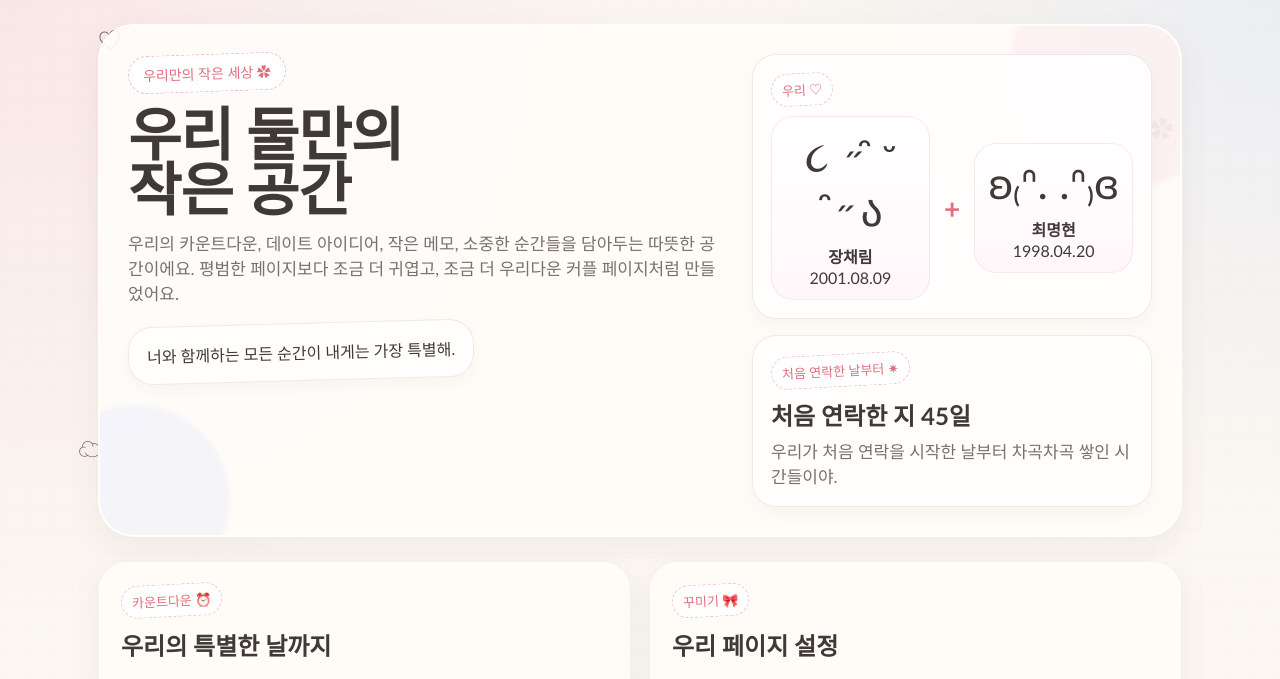
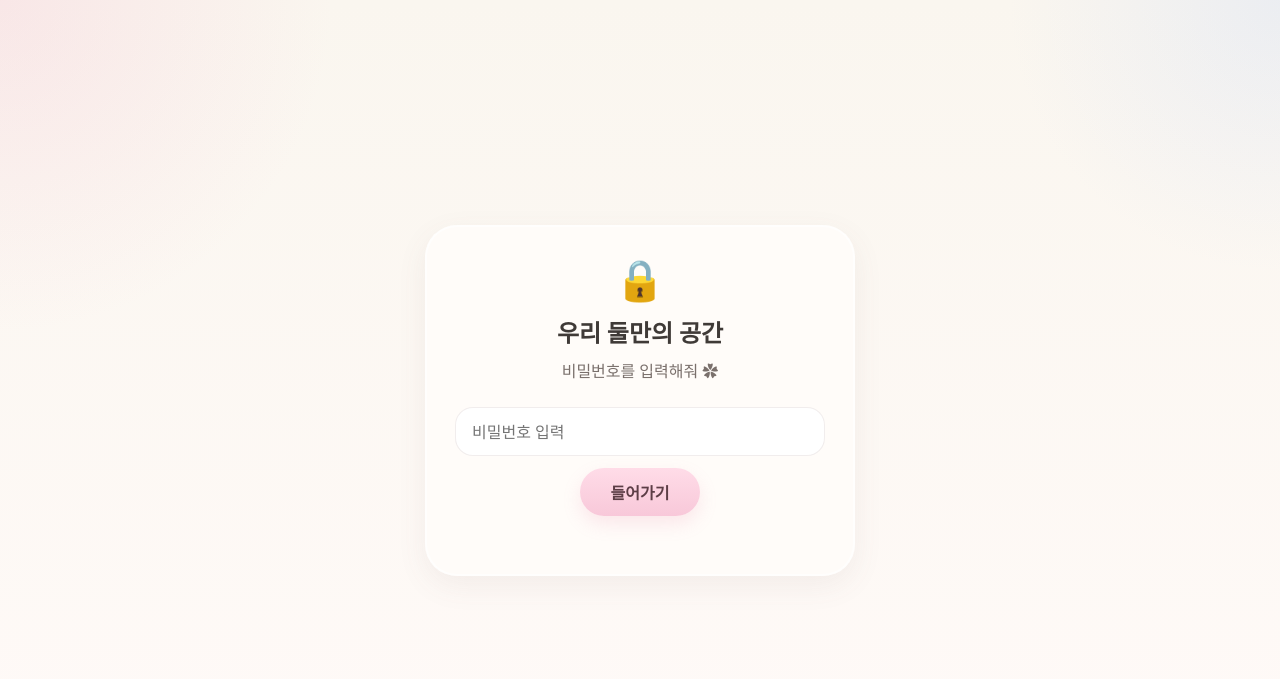
Before and after one commit to okbettyy/our-space, a plain HTML site: page index.html in a window 1280 px wide. Shown: the top 679 px of the page. Drawn offline with nearby package versions, Linux system fonts and the light colour scheme; no server answers.

Commit message:
updated webpage

```diff
--- a/index.html
+++ b/index.html
@@ -5,6 +5,62 @@
   <meta name="viewport" content="width=device-width, initial-scale=1.0" />
   <title>우리 둘만의 공간</title>
   <style>
+    .lock-screen {
+  position: fixed;
+  inset: 0;
+  z-index: 9999;
+  display: flex;
+  align-items: center;
+  justify-content: center;
+  padding: 20px;
+  background:
+    radial-gradient(circle at top left, rgba(244,191,210,0.28), transparent 22%),
+    radial-gradient(circle at top right, rgba(184,207,250,0.22), transparent 18%),
+    linear-gradient(180deg, #faf6ef 0%, #fffaf8 100%);
+}
+
+.lock-card {
+  width: 100%;
+  max-width: 430px;
+  background: rgba(255, 252, 249, 0.96);
+  border: 2px solid rgba(255,255,255,0.7);
+  box-shadow: 0 10px 30px rgba(118, 88, 88, 0.08);
+  border-radius: 32px;
+  padding: 28px;
+  text-align: center;
+}
+
+.lock-card h2 {
+  margin-bottom: 10px;
+}
+
+.lock-card p {
+  color: #7a706c;
+  margin-bottom: 16px;
+  line-height: 1.5;
+}
+
+.lock-emoji {
+  font-size: 40px;
+  margin-bottom: 10px;
+}
+
+.lock-input {
+  width: 100%;
+  margin-top: 8px;
+  margin-bottom: 12px;
+}
+
+.lock-error {
+  min-height: 22px;
+  font-size: 14px;
+  color: #d45b74;
+  margin-top: 8px;
+}
+
+.hidden-app {
+  display: none;
+}
     :root {
       --bg: #fbf7f2;
       --paper: rgba(255, 252, 249, 0.92);
@@ -441,8 +497,18 @@
   </style>
 </head>
 <body>
-  <div class="wrap">
-    <div class="floating f1">♡</div>
+
+  <div class="lock-screen" id="lockScreen">
+  <div class="lock-card">
+    <div class="lock-emoji">🔒</div>
+    <h2>우리 둘만의 공간</h2>
+    <p>비밀번호를 입력해줘 ✿</p>
+    <input class="lock-input" id="passwordInput" type="password" placeholder="비밀번호 입력" />
+    <button id="unlockBtn" type="button">들어가기</button>
+    <div class="lock-error" id="lockError"></div>
+  </div>
+</div>
+    <div class="wrap hidden-app" id="appWrap">    <div class="floating f1">♡</div>
     <div class="floating f2">✿</div>
     <div class="floating f3">☁</div>
     <div class="floating f4">★</div>
@@ -592,6 +658,8 @@
 
   <script src="https://cdn.jsdelivr.net/npm/@supabase/supabase-js@2"></script>
   <script>
+    const SITE_PASSWORD = 'myunghyun';
+    const SESSION_KEY = 'our-little-space-unlocked';
     const SUPABASE_URL = 'https://veeyvxfzzweqkvvemgiz.supabase.co';
     const SUPABASE_ANON_KEY = 'sb_publishable_6DQwvtJEICrWX06RC7S_jA_J0bEKIEk';
 
@@ -645,7 +713,27 @@
       addMessageBtn: document.getElementById('addMessageBtn'),
       sharedMessagesList: document.getElementById('sharedMessagesList')
     };
+els.lockScreen = document.getElementById('lockScreen');
+els.appWrap = document.getElementById('appWrap');
+els.passwordInput = document.getElementById('passwordInput');
+els.unlockBtn = document.getElementById('unlockBtn');
+els.lockError = document.getElementById('lockError');
 
+function unlockSite() {
+  els.lockScreen.style.display = 'none';
+  els.appWrap.style.display = 'block';
+  localStorage.setItem(SESSION_KEY, 'yes');
+}
+
+function tryUnlock() {
+  const value = els.passwordInput.value.trim();
+  if (value === SITE_PASSWORD) {
+    els.lockError.textContent = '';
+    unlockSite();
+  } else {
+    els.lockError.textContent = '비밀번호가 맞지 않아. 다시 입력해줘 ♡';
+  }
+}
     let localState = {
       you: '장채림',
       partner: '최명현',
@@ -683,7 +771,16 @@
         els.setupStatus.textContent = message;
       }
     }
+els.unlockBtn.addEventListener('click', tryUnlock);
+els.passwordInput.addEventListener('keydown', (event) => {
+  if (event.key === 'Enter') {
+    tryUnlock();
+  }
+});
 
+if (localStorage.getItem(SESSION_KEY) === 'yes') {
+  unlockSite();
+}
     function loadLocalState() {
       const saved = loadJson(LOCAL_SETTINGS_KEY, null);
       if (saved) {
```
